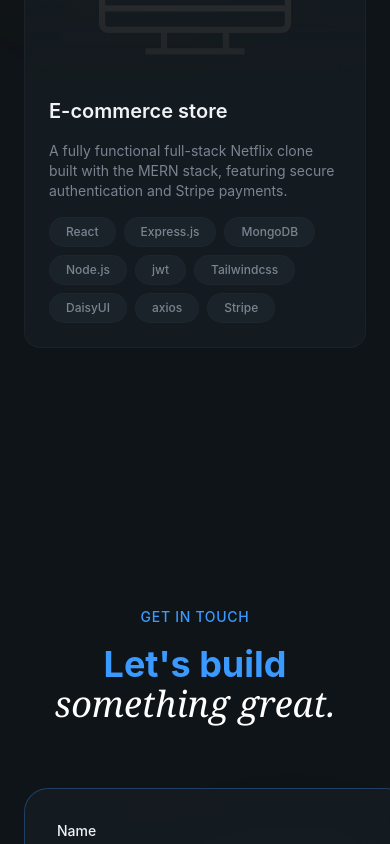
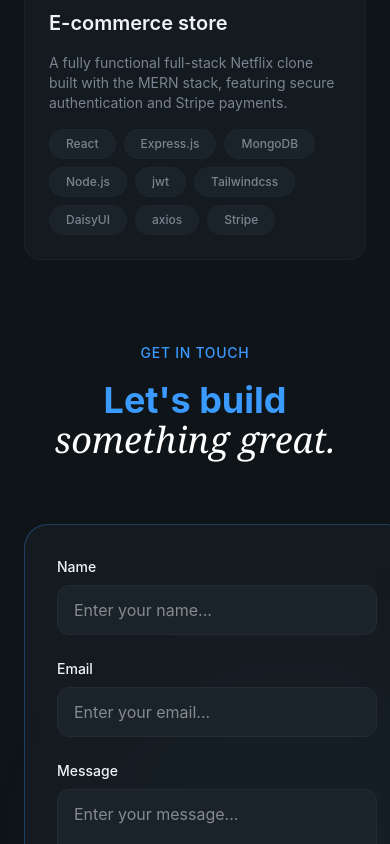
Before and after one commit to AndrewASUS/2026-portfolio, a React (Vite) app: page / in a window 390 px wide. Shown: the part 4981-5825 px from the top of the page. Built offline with nearby package versions, Linux system fonts and the light colour scheme.

Commit message:
Padding on small screens

```diff
--- a/src/components/Contact.jsx
+++ b/src/components/Contact.jsx
@@ -87,7 +87,7 @@ function Contact() {
   return (
     <section
       id="contact"
-      className="py-32 relative overflow-hidden min-h-screen flex flex-row justify-center items-center"
+      className="py-10 lg:py-32 relative overflow-hidden min-h-screen flex flex-row justify-center items-center"
     >
       <div className="absolute top-0 left-0 w-full h-full">
         <div className="absolute top-1/4 left-1/4 w-96 h-96 bg-primary/5 rounded-full blur-3xl" />
--- a/src/components/Projects.jsx
+++ b/src/components/Projects.jsx
@@ -62,7 +62,7 @@ function Projects() {
   return (
     <section
       id="projects"
-      className="py-32 relative overflow-hidden min-h-screen flex flex-row justify-center items-center"
+      className="py-10 lg:py-32 relative overflow-hidden min-h-screen flex flex-row justify-center items-center"
     >
       {/* BG GLOW */}
       <div className="absolute top-1/4 right-0 w-96 h-96 bg-primary/5 rounded-full blur-3xl" />
```
